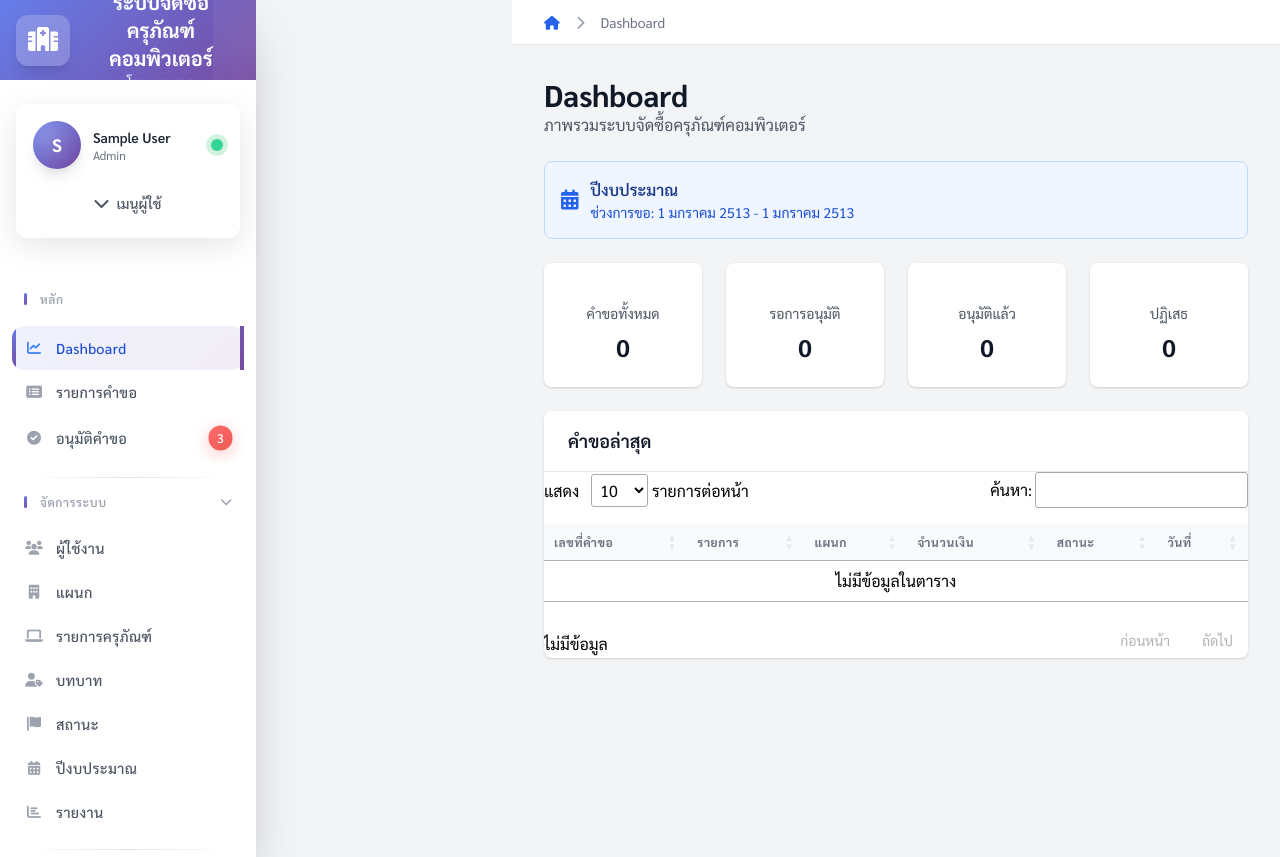
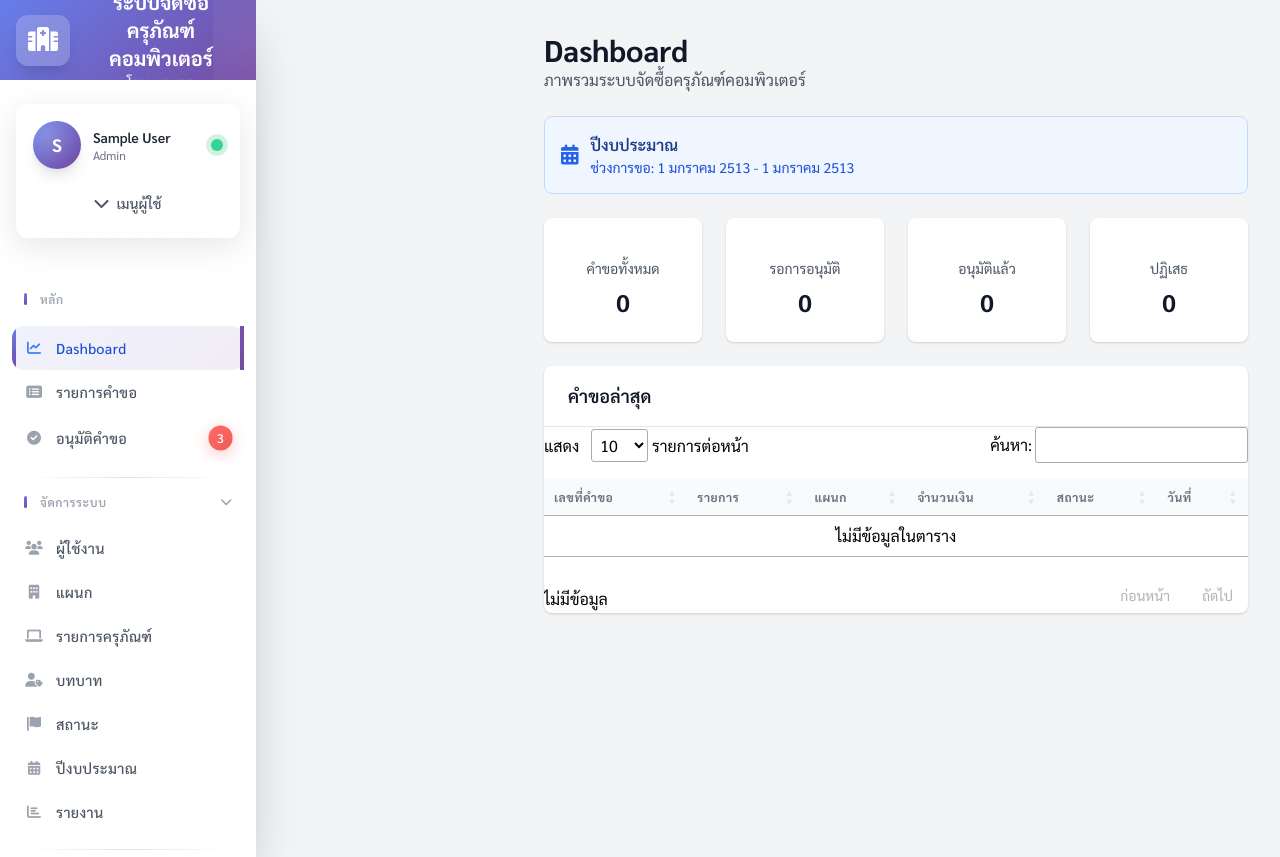
Before and after one commit to narinchulatat/hospital_procurement_system, a PHP site: page /dashboard.php in a window 1280 px wide. Shown: the top 857 px of the page. Run offline with PHP 8.4, Linux system fonts and the light colour scheme; the visitor is signed in with stand-in values (Sample User, id 1); data comes from the database, SQL or seed files in the repository; data that the repository does not hold is empty; some libraries are stand-ins or nearby versions.

Commit message:
Remove breadcrumb navigation from sidebar.php
Co-authored-by: narinchulatat <13800305+narinchulatat@users.noreply.github.com>

```diff
--- a/includes/sidebar.php
+++ b/includes/sidebar.php
@@ -456,24 +456,7 @@ function output_layout() {
                 <i class="fas fa-bars"></i>
             </button>
 
-            <!-- Breadcrumb -->
-            <nav class="bg-white border-b border-gray-200">
-                <div class="max-w-7xl mx-auto px-4 sm:px-6 lg:px-8">
-                    <ol class="flex items-center space-x-2 py-3 text-sm">
-                        <li>
-                            <a href="<?php echo $base_url; ?>dashboard.php" class="text-blue-600 hover:text-blue-800">
-                                <i class="fas fa-home"></i>
-                            </a>
-                        </li>
-                        <li>
-                            <i class="fas fa-chevron-right text-gray-400 mx-2"></i>
-                        </li>
-                        <li class="text-gray-500">
-                            <?php echo $page_title ?? 'หน้าหลัก'; ?>
-                        </li>
-                    </ol>
-                </div>
-            </nav>
+
 
             <!-- Page content -->
             <div class="max-w-7xl mx-auto px-4 sm:px-6 lg:px-8 py-8">
```
